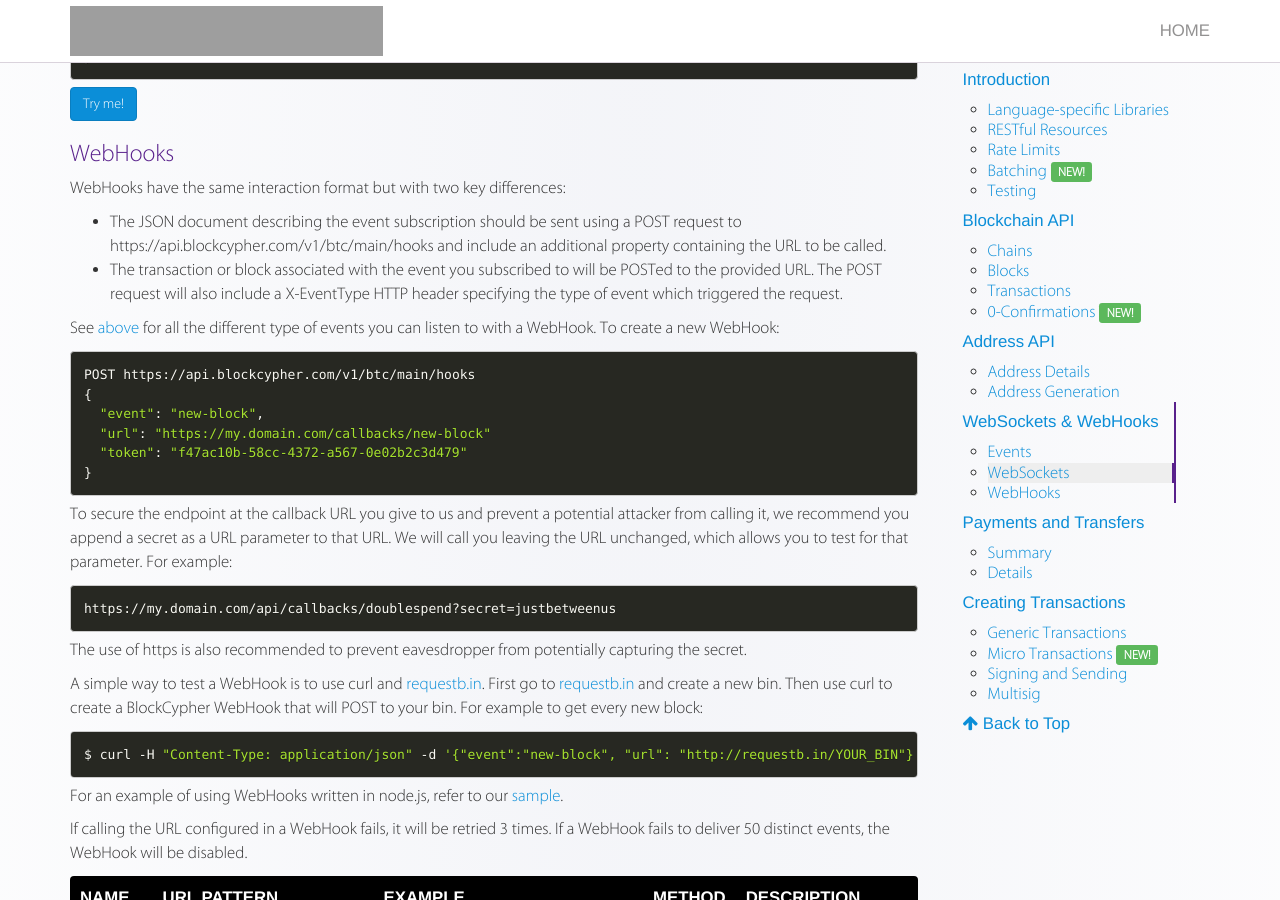
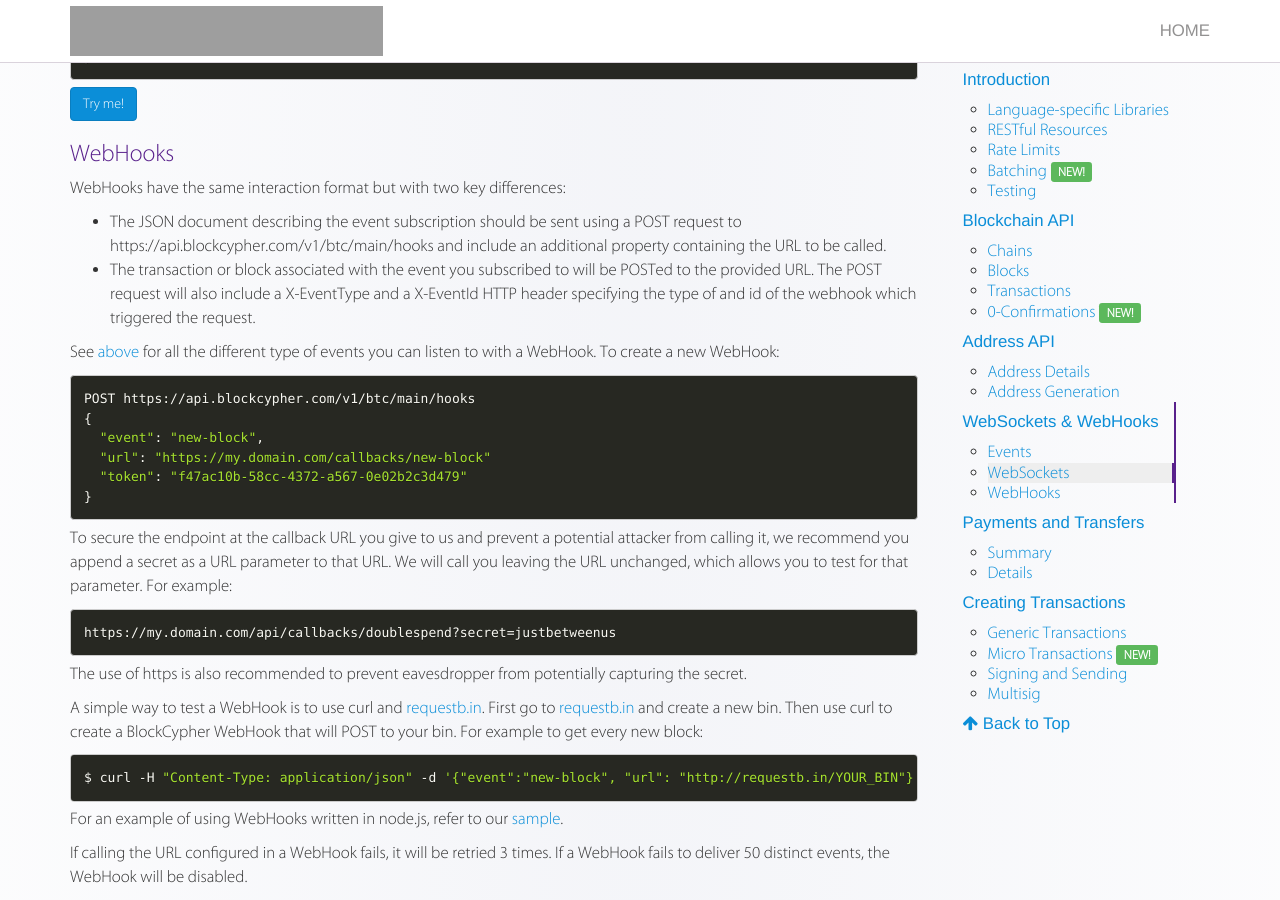
Before and after one commit to blockcypher/documentation, a Jekyll site: the page built from index.html, in a window 1280 px wide and 900 px high, scrolled down 18262 px. Built offline with Jekyll 4.4.1, drawn with Linux system fonts in a browser that asks for light colours; nearby versions of some CDN libraries; some web fonts are replaced.

Commit message:
Added doc about X-EventId send with webhook payload.

```diff
--- a/_includes/reference/websockets_webhooks.html
+++ b/_includes/reference/websockets_webhooks.html
@@ -101,7 +101,7 @@
 
 <ul class="list">
   <li>The JSON document describing the event subscription should be sent using a POST request to https://api.blockcypher.com/v1/btc/main/hooks and include an additional property containing the URL to be called.</li>
-  <li>The transaction or block associated with the event you subscribed to will be POSTed to the provided URL. The POST request will also include a X-EventType HTTP header specifying the type of event which triggered the request.</li>
+  <li>The transaction or block associated with the event you subscribed to will be POSTed to the provided URL. The POST request will also include a X-EventType and a X-EventId HTTP header specifying the type of and id of the webhook which triggered the request.</li>
 </ul>
 
 <p>See <a href="#events">above</a> for all the different type of events you can listen to with a WebHook. To create a new WebHook:</p>
```
